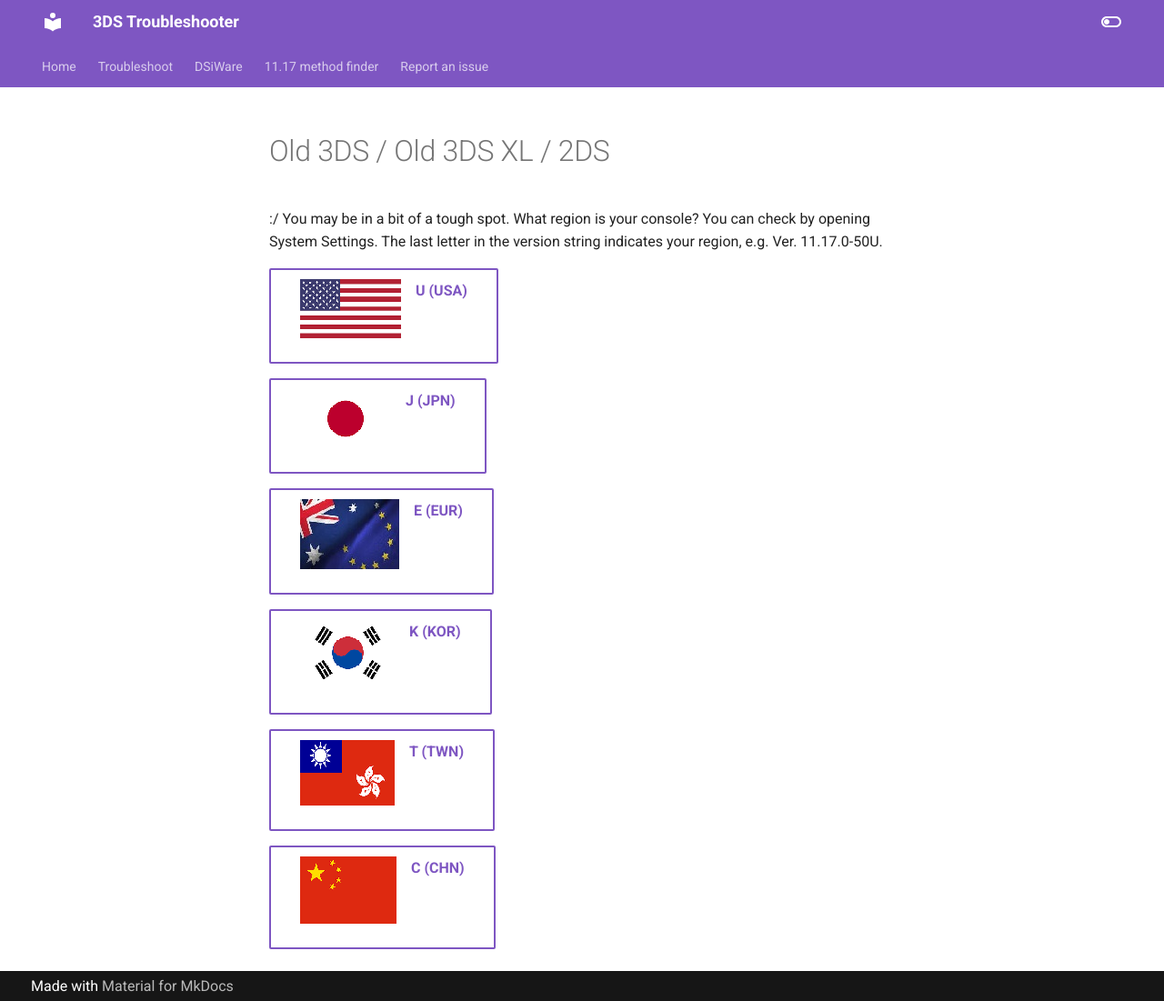
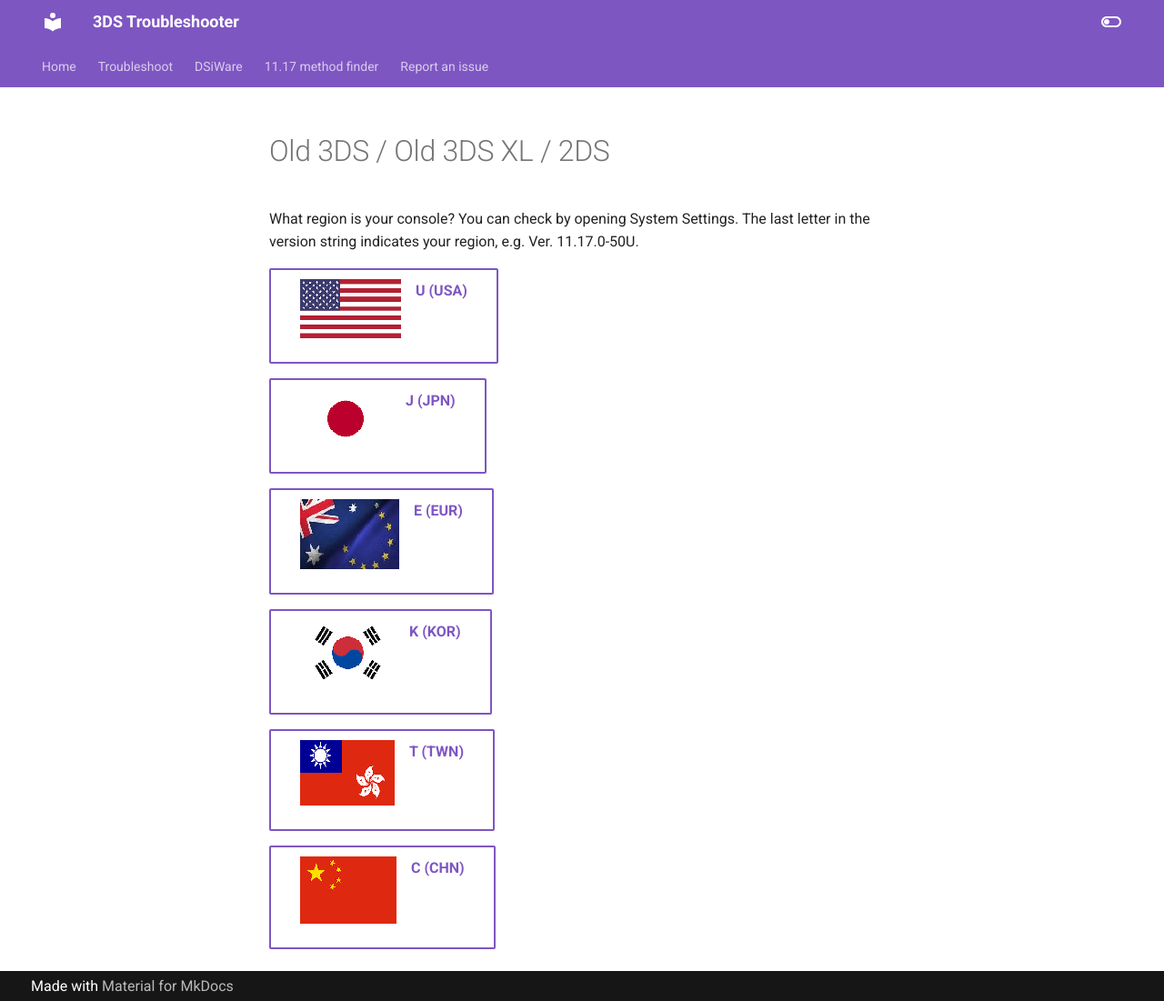
Before and after one commit to lilyuwuu/troubleshoot, an MkDocs documentation site: the page built from docs/seventeen/o3ds.md, in a window 1280 px wide and 1101 px high. Shown: the whole window at 91% size. Built offline with MkDocs 1.6.1 and Material for MkDocs 9.7.7, drawn with Linux system fonts in a browser that asks for light colours.

Commit message:
Update o3ds.md

```diff
--- a/docs/seventeen/o3ds.md
+++ b/docs/seventeen/o3ds.md
@@ -1,6 +1,6 @@
 # Old 3DS / Old 3DS XL / 2DS
 
-:/ You may be in a bit of a tough spot. What region is your console? You can check by opening System Settings. The last letter in the version string indicates your region, e.g. Ver. 11.17.0-50U.
+What region is your console? You can check by opening System Settings. The last letter in the version string indicates your region, e.g. Ver. 11.17.0-50U.
 
 [![Image](/images/seventeen/usa.png){ align=left }U (USA)](/seventeen/hardware){ .md-button }
 
```
